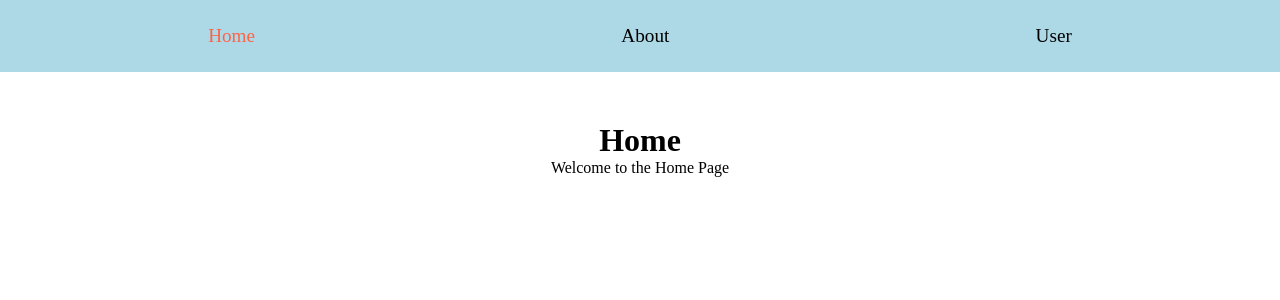
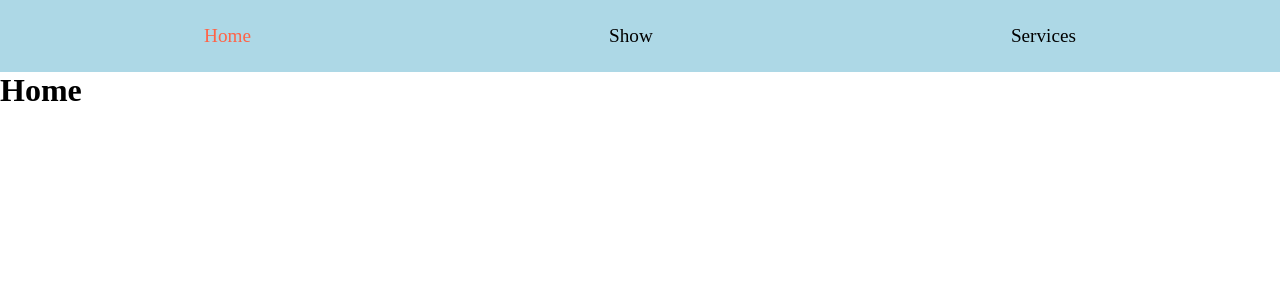
Before and after one commit to akshay5568/ReactPractis, a React (Vite) app: page / in a window 1280 px wide. Shown: the top 300 px of the page. Built offline with nearby package versions, Linux system fonts and the light colour scheme.

Commit message:
intigreted an api using axios with routing pages.

```diff
--- a/package.json
+++ b/package.json
@@ -10,6 +10,7 @@
     "preview": "vite preview"
   },
   "dependencies": {
+    "axios": "^1.9.0",
     "react": "^19.1.0",
     "react-dom": "^19.1.0",
     "react-hook-form": "^7.56.4",
--- a/src/App.jsx
+++ b/src/App.jsx
@@ -1,17 +1,15 @@
-import React from "react";
-import Navbar from './components/Navbar'
-import Routers from './utils/Routers'
+import NavBar from "./components/Navbar";
+import Routess from "./Router/Routess";
 
 
 function App(){
-    return (
-        <div className="main w-full h-full">
-            <Navbar />
-            <Routers />
-        </div>
-    )
+   return (
+    <div>
+        <NavBar />
+        <Routess />
+    </div>
+   )
 }
 
 
-
 export default App;
--- /dev/null
+++ b/src/Router/Routess.jsx
@@ -0,0 +1,20 @@
+import NavBar from "../components/Navbar";
+import { Router,Route, Routes } from "react-router-dom";
+import Home from "../components/Home";
+import Show from "../components/Show";
+import Services from "../components/Services";
+
+function Routess(){
+    return (
+        <div>
+            <Routes>
+                <Route path="/" element={<Home/>} />
+                <Route path="/show" element={<Show/>} />
+                <Route path="/services" element={<Services/>} />
+            </Routes>
+        </div>
+    )
+
+}
+
+export default Routess;
--- a/src/components/About.jsx
+++ /dev/null
@@ -1,15 +0,0 @@
-
-
-
-
-
-function About(){
-     return (
-      <>
-            <h1>About</h1>
-            <p>Welcome to the About Page</p>
-      </>
-     )
-}
-
-export default About;
--- a/src/components/Hello.jsx
+++ /dev/null
@@ -1,19 +0,0 @@
-import { useNavigate, useParams } from "react-router-dom";
-
-
-function Hello(){
-     const {name} = useParams();
-     const Navi = useNavigate();
-     const goBack = () => {
-            Navi("/user");
-     }
-     return (
-    <div>
-     <h1>Hello {name}</h1>
-     <button onClick={goBack}>Go back</button>
-    </div>
-    )
-}
-
-
-export default Hello;
--- a/src/components/Home.jsx
+++ b/src/components/Home.jsx
@@ -1,16 +1,9 @@
-
-
-
-
 function Home(){
     return (
-       <>
-        <h1>Home</h1>
-        <p>Welcome to the Home Page</p>
-       </>
-
+        <div>
+           <h1>Home</h1>
+        </div>
     )
 }
 
-
 export default Home;
--- a/src/components/Navbar.jsx
+++ b/src/components/Navbar.jsx
@@ -1,22 +1,17 @@
+import {Router, Route } from "react-router-dom";
 import { NavLink } from "react-router-dom";
 
 
 
-function Navbar(){
-      return (
-        <nav className="w-full]">
-            <NavLink to='/'
-              style={(e)=> e.isActive ? {color: "tomato"} : {color :"black"}}
-            >Home</NavLink>
-            <NavLink  to='/about'
-              style={(e)=> e.isActive ? {color: "tomato"} : {color :"black"}}
-            >About</NavLink>
-            <NavLink  to='/user'
-              style={(e)=> e.isActive ? {color: "tomato"} : {color :"black"}}
-            >User</NavLink>
+function NavBar() {
+    return (
+        <nav>
+                <NavLink to="/" style={(e)=> e.isActive ? {color:"tomato"} : {color:"black"}}>Home</NavLink>
+                <NavLink to="/show" style={(e)=> e.isActive ? {color:"tomato"} : {color:"black"}}>Show</NavLink>
+                <NavLink to="/services" style={(e)=> e.isActive ? {color:"tomato"} : {color:"black"}}>Services</NavLink>
         </nav>
-      )
+    )
+
 }
 
-
-export default Navbar;
+export default NavBar;
--- /dev/null
+++ b/src/components/Services.jsx
@@ -0,0 +1,7 @@
+
+
+function  Services(){
+    return <h1>Services</h1>
+}
+
+export default Services;
--- /dev/null
+++ b/src/components/Show.jsx
@@ -0,0 +1,25 @@
+import axios from "axios";
+import { useState } from "react";
+
+function Show(){
+
+    const [product , setProduct] = useState([]);
+
+    const getData = async () => {
+        let api = 'https://fakestoreapi.com/products'
+        const data = await axios.get(api)
+        setProduct(data.data);
+    }
+
+
+    return(
+        <div>
+            <h1>Show</h1>
+            <button onClick={getData}>fatch Data From Api</button>
+             <br /><br /><hr />
+            {product.length > 0 ? product.map(item => <h1>{item.title}</h1>) : "Loading..."}
+        </div>
+    )
+}
+
+export default Show;
--- a/src/components/User.jsx
+++ /dev/null
@@ -1,24 +0,0 @@
-
-import { Link, Outlet } from "react-router-dom";
-
-
-function User(){
-    return (
-       <>
-       <div className="">
-        <h1>User</h1>
-        <p>Welcome to the User Page</p>
-
-       <div className="flex w-1/2 flex-col mb-3">
-        <Link to="/user/aditya" >Aditya</Link>
-        <Link to="/user/anisha" >Aditya</Link>
-        <Link to="/user/ireland" >Aditya</Link>
-       </div>
-       <hr />
-      <Outlet/>
-      </div>
-       </>
-    )
-}
-
-export default User;
--- a/src/utils/Routers.jsx
+++ /dev/null
@@ -1,24 +0,0 @@
-import { BrowserRouter, Routes, useParams } from "react-router-dom"
-import { Router,Route } from "react-router-dom";
-import Home from '../components/Home'
-import About from '../components/About'
-import User from '../components/User'
-import Hello from "../components/Hello";
-function Routers(){
-    return (
-
-        <div className="Routes">
-            <Routes>
-                <Route path="/" element={<Home />} />
-                <Route path="/about" element={<About />} />
-                <Route path="/user" element={<User />}>
-                   <Route path="/user/:name" element={<Hello/>} />
-                </Route>
-            </Routes>
-        </div>
-    )
-
-}
-
-
-export default Routers;
```
Also changed, not shown: 1 other file (tests, documents, lock files or other folders).
